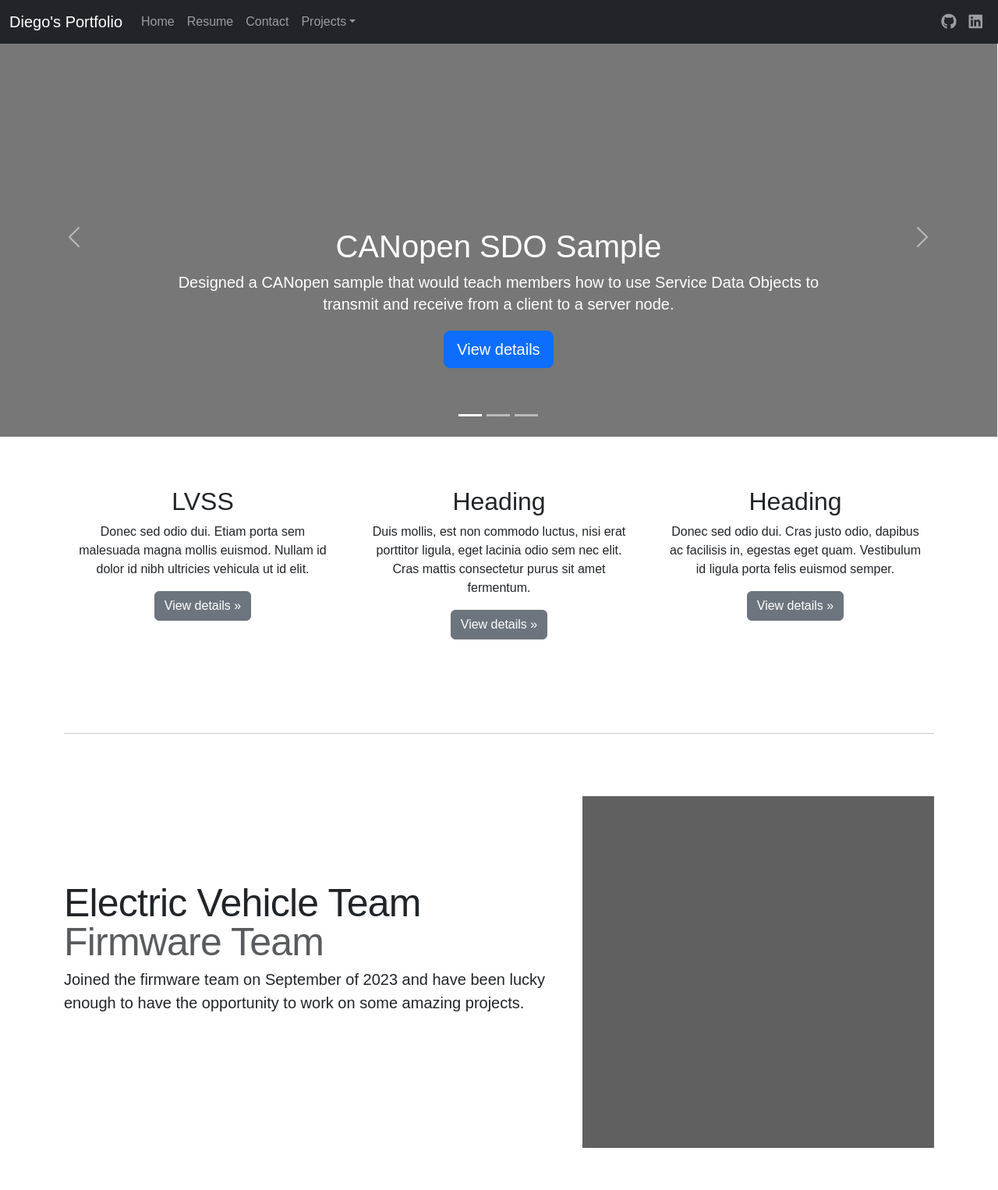
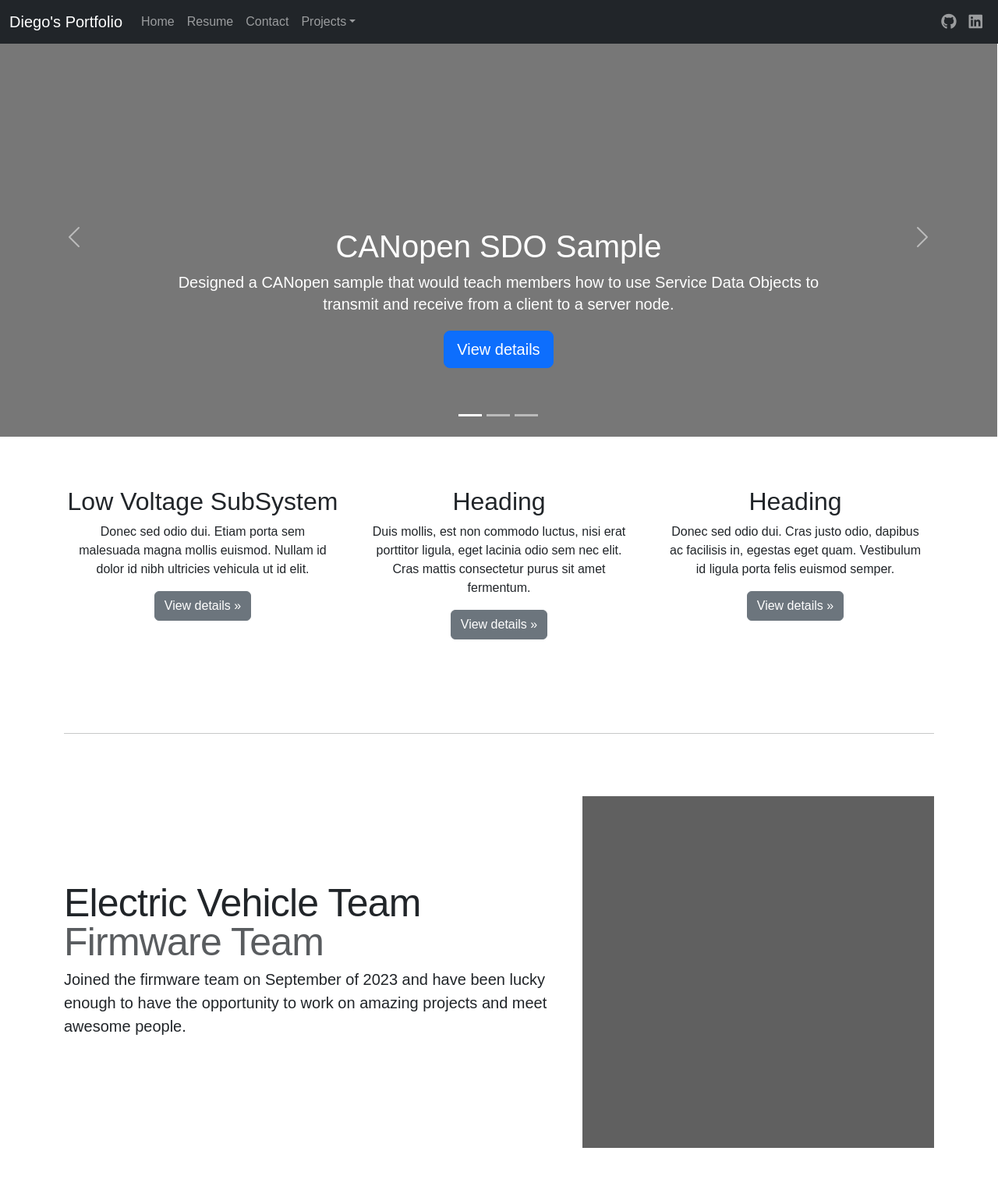
Before and after one commit to DiegoLHendrix/diego-portfolio, a Django app: page / in a window 1280 px wide. Shown: the top 1526 px of the page at 78% size. Run offline with Django 5.2, Linux system fonts and the light colour scheme.

Commit message:
Javascript dir change

```diff
--- /dev/null
+++ b/static/js/base/landing.js
@@ -0,0 +1,18 @@
+document.addEventListener('DOMContentLoaded', (event) => {
+    const sequence = ['ArrowUp', 'ArrowUp', 'ArrowDown', 'ArrowDown', 'ArrowLeft', 'ArrowRight', 'ArrowLeft', 'ArrowRight', 'b', 'a', 'Enter']; // Array holding a variation of the Konami code
+    let currentIndex = 0; // Index of the current key in the sequence
+
+    document.addEventListener('keydown', (event) => { // Listen for keydown events
+        if (event.key === sequence[currentIndex]) { // Check if the key is the expected key in the sequence
+            currentIndex++; // Move to the next key in the sequence
+            if (currentIndex === sequence.length) { // Check if the sequence is complete
+                // alert('Sequence completed!'); // Alert the user that the sequence is complete
+                const imageAlertModal = new bootstrap.Modal(document.getElementById('imageAlertModal')); // Show the custom modal with the image
+                imageAlertModal.show();
+                currentIndex = 0; // Reset the sequence
+            }
+        } else {
+            currentIndex = 0; // Reset if the sequence is broken
+        }
+    });
+});
--- a/templates/base/contact.html
+++ b/templates/base/contact.html
@@ -11,7 +11,8 @@
 
 <div class="container custom-container">
   <h1 class="display-4">Contact Me</h1>
-    <form id="fs-frm" name="simple-contact-form" accept-charset="utf-8" action="https://formspree.io/f/{{ form_id }}" method="post">
+  <form id="fs-frm" name="simple-contact-form" accept-charset="utf-8" action="https://formspree.io/f/{{ form_id }}"
+    method="post">
     <fieldset id="fs-frm-inputs">
       <label for="full-name">Full Name</label>
       <input type="text" name="name" id="full-name" placeholder="First and Last" required="">
@@ -39,6 +40,6 @@
 </div>
 
 <!-- Load the external JavaScript file -->
-<script src="{% static 'portfoliov2/js/contact.js' %}"></script>
+<script src="../../static/js/base/contact.js"></script>
 
 {% endblock content %}
--- a/templates/base/landing.html
+++ b/templates/base/landing.html
@@ -62,7 +62,7 @@
   <div class="container projects-grid">
     <div class="row">
       <div class="col-lg-4">
-        <h2>LVSS</h2>
+        <h2>Low Voltage SubSystem</h2>
         <p>Donec sed odio dui. Etiam porta sem malesuada magna mollis euismod. Nullam id dolor id nibh ultricies
           vehicula ut id elit.</p>
         <p><a class="btn btn-secondary" href="/evt" role="button">View details &raquo;</a></p>
@@ -89,7 +89,7 @@
       <div class="col-md-7">
         <h2 class="featurette-heading">Electric Vehicle Team<br> <span class="text-muted">Firmware Team</span></h2>
         <p class="lead">Joined the firmware team on September of 2023 and have been lucky enough to have the opportunity
-          to work on some amazing projects.</p>
+          to work on amazing projects and meet awesome people.</p>
       </div>
       <div class="col-md-5">
         <img class="featurette-image img-fluid mx-auto" src="../../static/Assets/Grey-Square.png"
@@ -167,25 +167,5 @@
   </div>
 </div>
 
-<script>
-  document.addEventListener('DOMContentLoaded', (event) => {
-    const sequence = ['ArrowUp', 'ArrowUp', 'ArrowDown', 'ArrowDown', 'ArrowLeft', 'ArrowRight', 'ArrowLeft', 'ArrowRight', 'b', 'a', 'Enter']; // Array holding a variation of the Konami code
-    let currentIndex = 0; // Index of the current key in the sequence
-
-    document.addEventListener('keydown', (event) => { // Listen for keydown events
-      if (event.key === sequence[currentIndex]) { // Check if the key is the expected key in the sequence
-        currentIndex++; // Move to the next key in the sequence
-        if (currentIndex === sequence.length) { // Check if the sequence is complete
-          // alert('Sequence completed!'); // Alert the user that the sequence is complete
-          // Show the custom modal with the image
-          const imageAlertModal = new bootstrap.Modal(document.getElementById('imageAlertModal'));
-          imageAlertModal.show();
-          currentIndex = 0; // Reset the sequence
-        }
-      } else {
-        currentIndex = 0; // Reset if the sequence is broken
-      }
-    });
-  });
-</script>
+<script src="../../static/js/base/landing.js"></script>
 {% endblock content %}
```
Also changed, not shown: static/js/base/contact.js (renamed from static/css/js/contact.js). Lines whose indentation alone changed are shown as unchanged.
